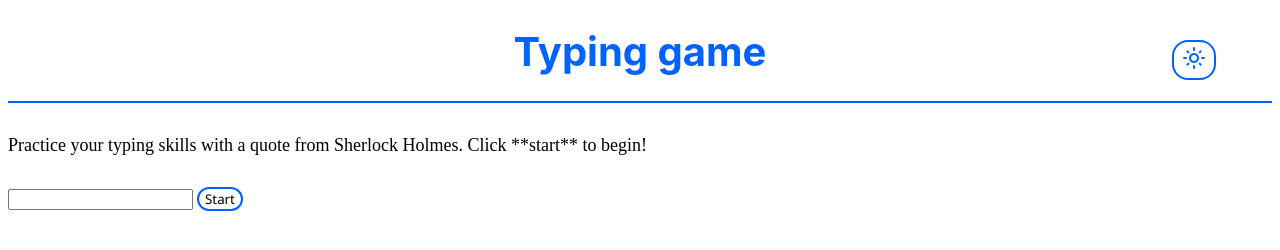
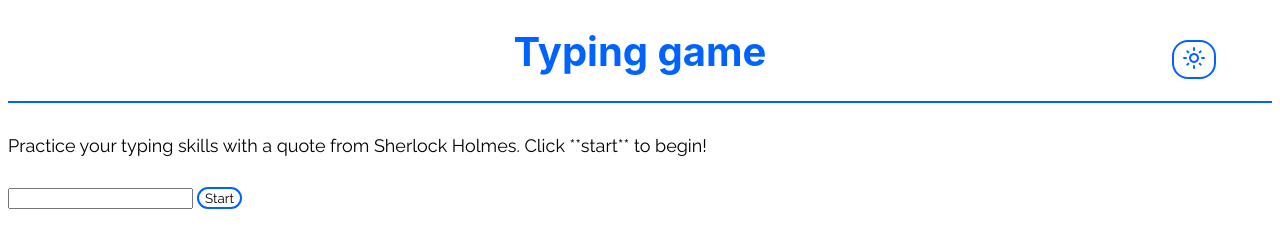
Before and after one commit to Ezan777/typing-game, a plain HTML site: page index.html in a window 1280 px wide. Drawn offline with Linux system fonts and the light colour scheme; a web font is replaced by a local one.

Commit message:
Changed the font to railway (imported from google)

```diff
--- a/index.html
+++ b/index.html
@@ -9,9 +9,10 @@
     <!-- Using google api css stylesheets for icons -->
     <link rel="stylesheet" href="https://fonts.googleapis.com/icon?family=Material+Icons">
     <link rel="stylesheet" href="https://fonts.googleapis.com/icon?family=Material+Icons+Outlined">
-    <!-- Importing google fonts api -->
-    <link rel="preconnect" href="https://fonts.gstatic.com">
-    <link href="https://fonts.googleapis.com/css2?family=FAMILY_NAME:wght@WEIGHT_OR_RANGE&display=swap" rel="stylesheet">
+    <!-- Importing railway and montserrat extralight font from google api -->
+    <link rel="preconnect" href="https://fonts.googleapis.com">
+    <link rel="preconnect" href="https://fonts.gstatic.com" crossorigin>
+    <link href="https://fonts.googleapis.com/css2?family=Montserrat:wght@100&family=Raleway&display=swap" rel="stylesheet">
     <!-- Importing my script file -->
     <script src="script.js" defer></script>
     <title>Typing game</title>
--- a/style.css
+++ b/style.css
@@ -20,7 +20,7 @@
 }
 
 p {
-    font-family: Raleway-thin;
+    font-family: 'Raleway', sans-serif;
     margin-top: 2.5%;
     margin-bottom: 2.5%;
     font-size: 18px;
@@ -33,7 +33,7 @@
 button {
     background-color: var(--btnsColor);
     color: var(--btnsFontColor);
-    font-family: 'Segoe UI', Tahoma, Geneva, Verdana, sans-serif;
+    font-family: 'Raleway', sans-serif;
     border: var(--btnsBorder);
     border-radius: 1rem;
 }
```
